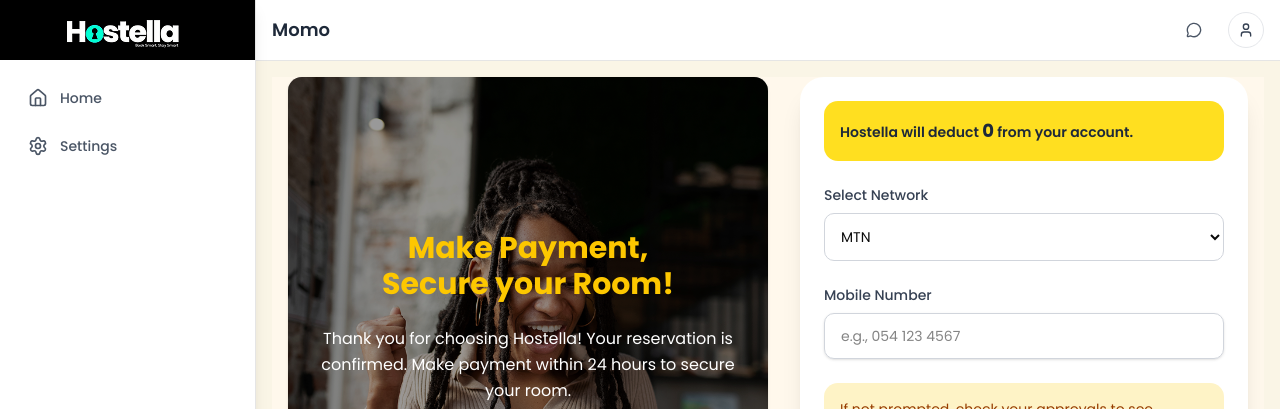
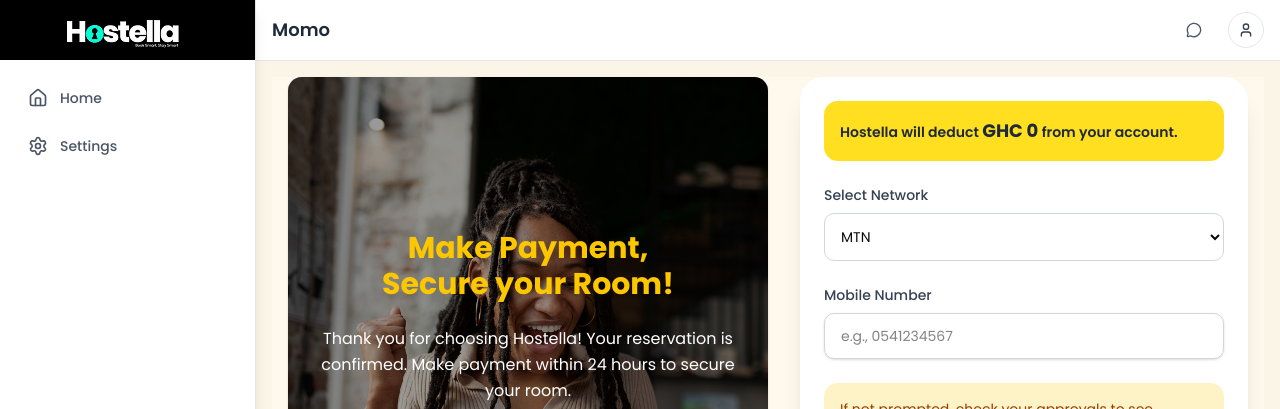
Before and after one commit to Umbrelabs-Projects/Hostella-stu, a Next.js app: page /dashboard/payment/momo in a window 1280 px wide. Shown: the top 409 px of the page. Built offline with nearby package versions, Linux system fonts and the light colour scheme.

Commit message:
completed mom payment

```diff
--- a/src/app/dashboard/payment/momo/components/MomoDetails.tsx
+++ b/src/app/dashboard/payment/momo/components/MomoDetails.tsx
@@ -8,11 +8,17 @@ import PaymentAlert from "./momoDetails/PaymentAlert";
 import NetworkSelect from "./momoDetails/NetworkSelect";
 import MobileInput from "./momoDetails/MobileInput";
 import PayButton from "./momoDetails/PayButton";
+import { validateMobileNumber } from "./validation/validateMobileNumber";
 
 const MomoDetails: React.FC = () => {
   const [selectedNetwork, setSelectedNetwork] = useState<string>("MTN");
+  const [mobileNumber, setMobileNumber] = useState<string>("");
+  const [error, setError] = useState<string>("");
+
   const { extraBookingDetails } = useAuthStore();
-  const amount = extraBookingDetails.price;
+  const rawPrice = extraBookingDetails.price || "0";
+  const amount: number = parseFloat(rawPrice.replace(/[^0-9.]/g, "")) || 0;
+
 
   const colorThemes = {
     MTN: {
@@ -35,7 +41,8 @@ const MomoDetails: React.FC = () => {
       hoverBg: "hover:bg-gray-500",
       alertBg: "bg-gray-300",
     },
-  };
+  } as const;
+
   type NetworkKeys = keyof typeof colorThemes;
   const currentTheme =
     colorThemes[selectedNetwork as NetworkKeys] || colorThemes.DEFAULT;
@@ -44,6 +51,18 @@ const MomoDetails: React.FC = () => {
     selectedNetwork === "MTN" ? "bg-yellow-300" : currentTheme.alertBg;
   const alertTextColor =
     selectedNetwork === "MTN" ? "text-gray-800" : "text-white";
+
+  const handlePay = () => {
+    if (!validateMobileNumber(selectedNetwork, mobileNumber)) {
+      setError(`Please enter a valid ${selectedNetwork} number`);
+      return;
+    }
+
+    setError("");
+    // Payment logic here
+    console.log("Processing payment", { network: selectedNetwork, mobileNumber, amount });
+    alert(`Payment of GHC ${amount} on ${selectedNetwork} initiated!`);
+  };
 
   return (
     <motion.div
@@ -54,20 +73,32 @@ const MomoDetails: React.FC = () => {
     >
       <PaymentAlert
         selectedNetwork={selectedNetwork}
-        amount={typeof amount === "number" ? amount : 0}
+        amount={amount}
         alertTheme={alertTheme}
         alertTextColor={alertTextColor}
       />
 
-      <form onSubmit={(e) => e.preventDefault()} className="space-y-6">
+      <form
+        onSubmit={(e) => {
+          e.preventDefault();
+          handlePay();
+        }}
+        className="space-y-6"
+      >
         <NetworkSelect
           selectedNetwork={selectedNetwork}
           handleNetworkChange={setSelectedNetwork}
         />
-        <MobileInput />
+        <MobileInput
+          mobileNumber={mobileNumber}
+          setMobileNumber={setMobileNumber}
+          error={error}
+        />
+
         <div className="bg-amber-100 text-amber-800 p-4 rounded-xl text-sm mb-6">
           If not prompted, check your approvals to see pending approvals.
         </div>
+
         <PayButton theme={currentTheme} />
       </form>
 
--- a/src/app/dashboard/payment/momo/components/momoDetails/MobileInput.tsx
+++ b/src/app/dashboard/payment/momo/components/momoDetails/MobileInput.tsx
@@ -2,20 +2,34 @@
 
 import React from "react";
 
-const MobileInput: React.FC = () => {
+interface MobileInputProps {
+  mobileNumber: string;
+  setMobileNumber: (value: string) => void;
+  error?: string;
+}
+
+const MobileInput: React.FC<MobileInputProps> = ({ mobileNumber, setMobileNumber, error }) => {
   return (
     <div>
-      <label htmlFor="mobileNumber" className="block text-sm font-medium text-gray-700 mb-2">
+      <label
+        htmlFor="mobileNumber"
+        className="block text-sm font-medium text-gray-700 mb-2"
+      >
         Mobile Number
       </label>
       <input
         type="tel"
         id="mobileNumber"
         name="mobileNumber"
-        placeholder="e.g., 054 123 4567"
+        placeholder="e.g., 0541234567"
+        value={mobileNumber}
+        onChange={(e) => setMobileNumber(e.target.value)}
         required
-        className="mt-1 block w-full py-3 px-4 border border-gray-300 rounded-lg shadow-sm focus:ring-gray-500 focus:border-gray-500 sm:text-sm"
+        className={`mt-1 block w-full py-3 px-4 border rounded-lg shadow-sm focus:ring-gray-500 focus:border-gray-500 sm:text-sm ${
+          error ? "border-red-500" : "border-gray-300"
+        }`}
       />
+      {error && <p className="text-red-600 text-sm mt-1">{error}</p>}
     </div>
   );
 };
--- a/src/app/dashboard/payment/momo/components/momoDetails/PayButton.tsx
+++ b/src/app/dashboard/payment/momo/components/momoDetails/PayButton.tsx
@@ -5,17 +5,21 @@ import { motion } from "framer-motion";
 
 interface PayButtonProps {
   theme: { primaryBg: string; hoverBg: string };
+  loading?: boolean;
 }
 
-const PayButton: React.FC<PayButtonProps> = ({ theme }) => {
+const PayButton: React.FC<PayButtonProps> = ({ theme, loading }) => {
   return (
     <motion.button
       type="submit"
-      className={`w-full cursor-pointer py-3 rounded-xl text-lg font-bold text-white transition duration-200 ${theme.primaryBg} ${theme.hoverBg} shadow-md`}
-      whileHover={{ scale: 1.05 }}
-      whileTap={{ scale: 0.95 }}
+      className={`w-full cursor-pointer py-3 rounded-xl text-lg font-bold text-white transition duration-200 ${theme.primaryBg} ${theme.hoverBg} shadow-md ${
+        loading ? "opacity-70 cursor-not-allowed" : ""
+      }`}
+      whileHover={{ scale: loading ? 1 : 1.05 }}
+      whileTap={{ scale: loading ? 1 : 0.95 }}
+      disabled={loading}
     >
-      Pay
+      {loading ? "Processing..." : "Pay"}
     </motion.button>
   );
 };
--- a/src/app/dashboard/payment/momo/components/momoDetails/PaymentAlert.tsx
+++ b/src/app/dashboard/payment/momo/components/momoDetails/PaymentAlert.tsx
@@ -26,7 +26,11 @@ const PaymentAlert: React.FC<PaymentAlertProps> = ({
         exit={{ opacity: 0, x: 20 }}
         transition={{ duration: 0.4 }}
       >
-        Hostella will deduct <span className="font-extrabold text-lg">{amount}</span> from your account.
+        Hostella will deduct{" "}
+        <span className="font-extrabold text-lg">
+          GHC {typeof amount === "number" ? amount : Number(amount)}
+        </span>{" "}
+        from your account.
       </motion.div>
     </AnimatePresence>
   );
--- /dev/null
+++ b/src/app/dashboard/payment/momo/components/validation/validateMobileNumber.ts
@@ -0,0 +1,12 @@
+// /utils/validateMobileNumber.ts
+export const networkPrefixes: Record<string, RegExp> = {
+    MTN: /^(?:0|234|\+233)(?:50|54|55|56|57|59)\d{7}$/,
+    TELECEL: /^(?:0|234|\+233)(?:20|24|25|26|27|28|29)\d{7}$/,
+    AIRTELTIGO: /^(?:0|234|\+233)(?:23|28|26|27)\d{7}$/, // adjust to AirtelTigo prefixes
+  };
+
+  export const validateMobileNumber = (network: string, number: string) => {
+    const regex = networkPrefixes[network];
+    if (!regex) return false;
+    return regex.test(number);
+  };
```
